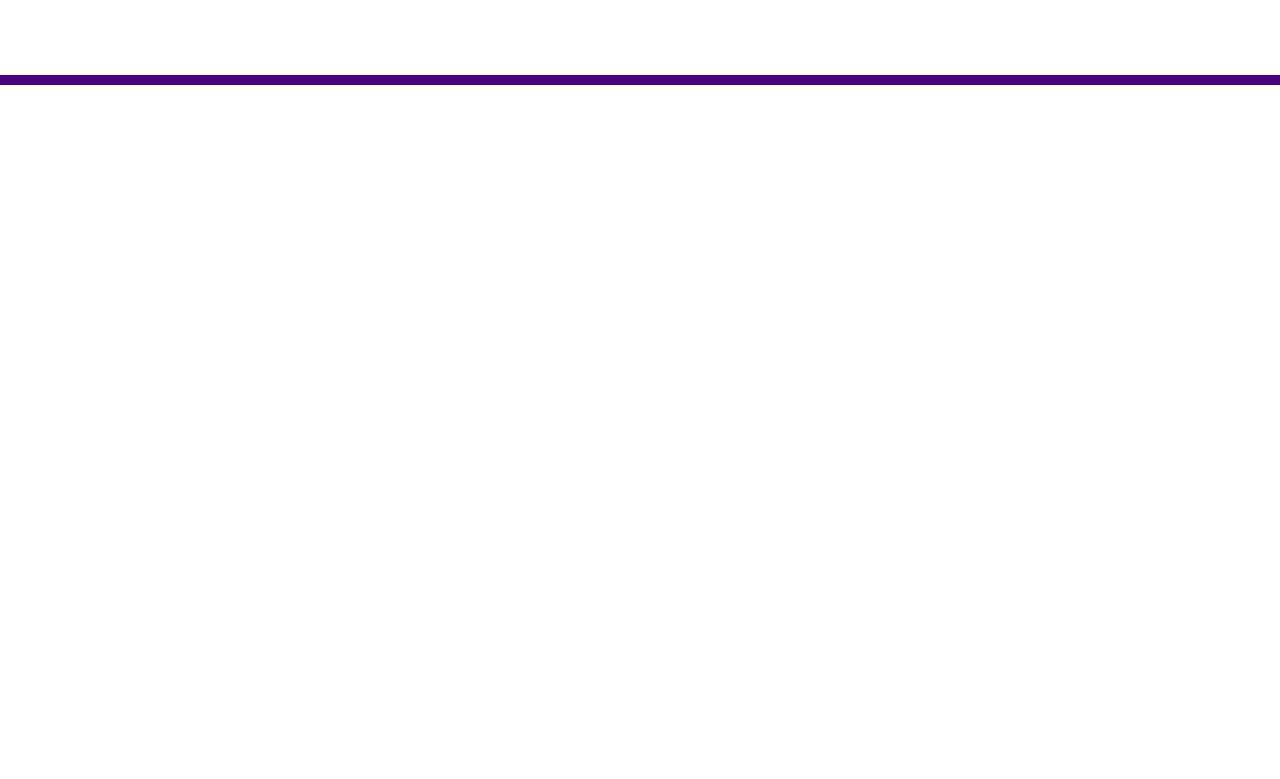
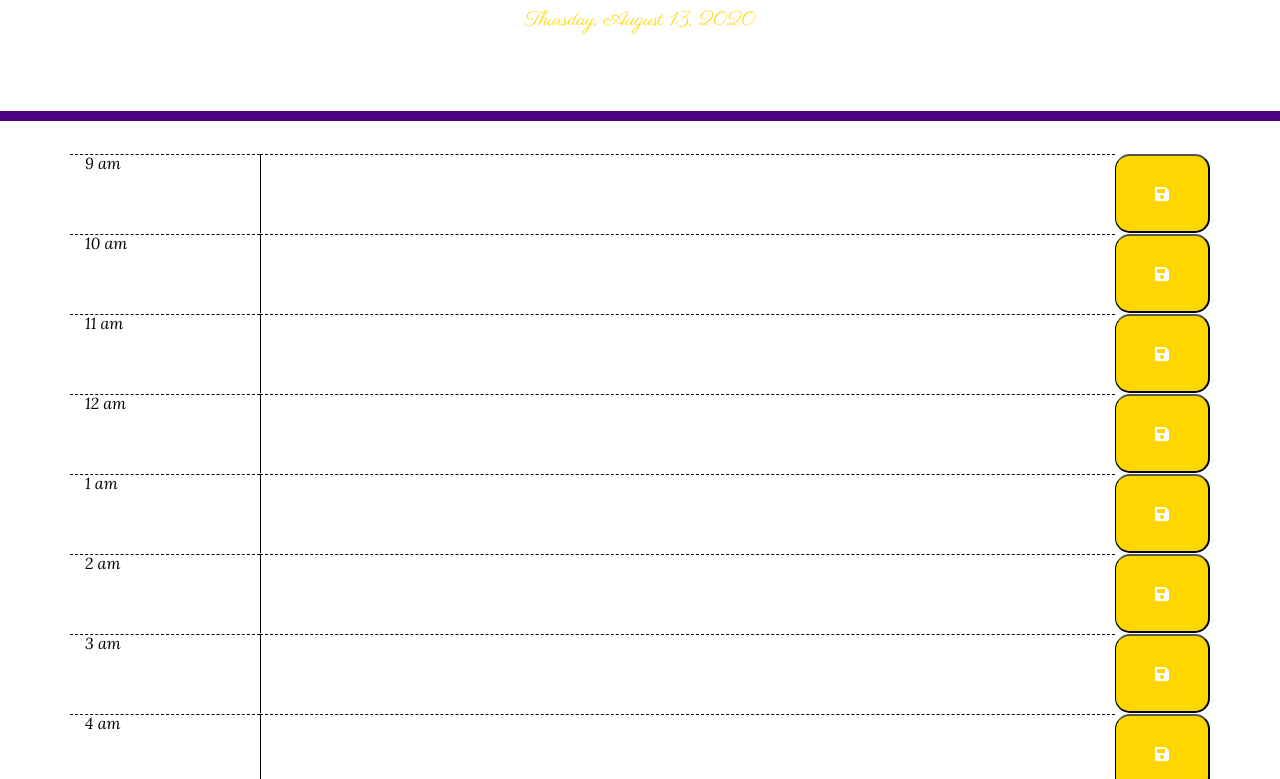
Before and after one commit to sphcastillo/dayPlanner, a plain HTML site: page index.html in a window 1280 px wide. Shown: the part 183-962 px from the top of the page. Before the commit the page ends 800 px from the top, so only its background shows below. Drawn offline with nearby package versions, Linux system fonts and the light colour scheme.

Commit message:
this day planner is coming along

```diff
--- a/index.html
+++ b/index.html
@@ -4,18 +4,15 @@
     <meta charset="UTF-8" />
     <meta name="viewport" content="width=device-width, initial-scale=1.0" />
     <meta http-equiv="X-UA-Compatible" content="ie=edge" />
-    <link
-      rel="stylesheet"
-      href="https://stackpath.bootstrapcdn.com/bootstrap/4.3.1/css/bootstrap.min.css"
-    />
-    <link
-      rel="stylesheet"
-      href="https://use.fontawesome.com/releases/v5.8.1/css/all.css"
-      integrity="sha384-50oBUHEmvpQ+1lW4y57PTFmhCaXp0ML5d60M1M7uH2+nqUivzIebhndOJK28anvf"
-      crossorigin="anonymous"
-    />
+
+    <link rel="stylesheet" href="https://stackpath.bootstrapcdn.com/bootstrap/4.3.1/css/bootstrap.min.css"/>
+
+    <link rel="stylesheet" href="https://use.fontawesome.com/releases/v5.8.1/css/all.css" integrity="sha384-50oBUHEmvpQ+1lW4y57PTFmhCaXp0ML5d60M1M7uH2+nqUivzIebhndOJK28anvf" crossorigin="anonymous"/>
+
     <link href="https://fonts.googleapis.com/css2?family=Satisfy&display=swap" rel="stylesheet">
     <link href="https://fonts.googleapis.com/css2?family=Parisienne&family=Satisfy&display=swap" rel="stylesheet">
+    <link href="https://fonts.googleapis.com/css2?family=Lora:ital@1&display=swap" rel="stylesheet">
+
     <link rel="stylesheet" href="style.css" />
 
     <title>Work Day Scheduler</title>
@@ -29,9 +26,12 @@
     </header>
     <div class="container">
       <!-- Timeblocks go here -->
-    </div>
+
 
     <script src="https://code.jquery.com/jquery-3.4.1.min.js"></script>
     <script src="https://cdnjs.cloudflare.com/ajax/libs/moment.js/2.24.0/moment.min.js"></script>
+    <script src="https://stackpath.bootstrapcdn.com/bootstrap/4.5.2/js/bootstrap.min.js" integrity="sha384-B4gt1jrGC7Jh4AgTPSdUtOBvfO8shuf57BaghqFfPlYxofvL8/KUEfYiJOMMV+rV" crossorigin="anonymous"></script>
+    <script src="./js/script.js"></script>
+    <script src="./js/moment.js"></script>
   </body>
 </html>
--- /dev/null
+++ b/js/script.js
@@ -0,0 +1,80 @@
+var whatsTheCurrentTime = moment().format('LT');
+console.log(whatsTheCurrentTime);
+
+var currentHour = moment().format("HH");
+console.log(currentHour);
+
+
+/** Used in header **/
+
+var dayNdate = moment().format('dddd'+ ", " + "LL");
+console.log(dayNdate);
+
+$("#currentDay").append(dayNdate);
+
+
+
+
+var workDayHours = [
+
+    {
+        hourOftheDay : 9,
+        value: 9,
+        dayOrNight: "am"
+    },
+    {
+        hourOftheDay : 10,
+        value: 10,
+        dayOrNight: "am"
+    },
+    {
+        hourOftheDay : 11,
+        value: 11,
+        dayOrNight: "am"
+    },
+    {
+        hourOftheDay : 12,
+        value: 12,
+        dayOrNight: "pm"
+    },
+    {
+        hourOftheDay: 1,
+        value: 13,
+        dayOrNight: "pm"
+    },
+    {
+        hourOftheDay: 2,
+        value: 14,
+        dayOrNight: "pm"
+    },
+    {
+        hourOftheDay: 3,
+        value: 15,
+        dayOrNight: "pm"
+    },
+    {
+        hourOftheDay: 4,
+        value: 16,
+        dayOrNight: "pm"
+    },
+    {
+        hourOftheDay: 5,
+        value: 17,
+        dayOrNight: "pm"
+    }
+
+]
+
+
+for(var i = 0; i < workDayHours.length; i ++){
+
+    var row = $("<div>").addClass("row");
+    var hourColumn = $("<div>").addClass("col-2 hour").text(`${workDayHours[i].hourOftheDay}` + " am");
+    var planYourDayColumn = $("<textarea>").addClass("col-9 hour");
+    var buttonSaver = $("<button>").addClass("col-1 time-block saveBtn i");
+    var saveIcon = $("<i>").addClass("fas fa-save");
+
+    $(".container").append(row);
+    $(row).append(hourColumn, planYourDayColumn, buttonSaver);
+    buttonSaver.append(saveIcon);
+}
--- a/style.css
+++ b/style.css
@@ -1,21 +1,8 @@
 body {
-  font-family: 'Parisienne', cursive;
   /* font-family: 'Satisfy', cursive; */
   font-size: 16px;
   line-height: 1;
-}
-
-textarea{
-  background: transparent;
-  border: none;
-  resize: none;
-  color: #000000;
-  border-left: 1px solid black;
-  padding: 10px;
-}
-
-p {
-  color: gold;
+  font-family: 'Lora', serif;
 }
 
 .jumbotron {
@@ -25,6 +12,31 @@ p {
   border-radius: 0;
   border-bottom: 10px solid indigo;
 }
+/* added CSS */
+.display-3 {
+  font-family: 'Parisienne', cursive;
+}
+
+.lead {
+  font-family: 'Parisienne', cursive;
+}
+
+#currentDay {
+  color: gold;
+}
+/* * * * * */
+
+textarea{
+  background: transparent;
+  border: none;
+  resize: none;
+  color: #000000;
+  border-left: 1px solid black;
+  padding: 10px;
+  font-family: "Lora", serif;
+}
+
+
 
 .description{
   white-space: pre-wrap;
@@ -47,6 +59,7 @@ p {
   border-top: 1px dashed #000000;
 }
 
+/* TEXT AREA */
 .past {
   background-color: #d3d3d3;
   color: white;
@@ -61,12 +74,13 @@ p {
   background-color: #77dd77;
   color: white;
 }
+/* ** ** */
 
 .saveBtn {
   border-left: 1px solid black;
   border-top-right-radius: 15px;
   border-bottom-right-radius: 15px;
-  background-color: #06AED5;
+  background-color: gold;
   color: white;
 }
 
```
Also changed, not shown: js/moment.js (added), js/shortcut.html (added).
